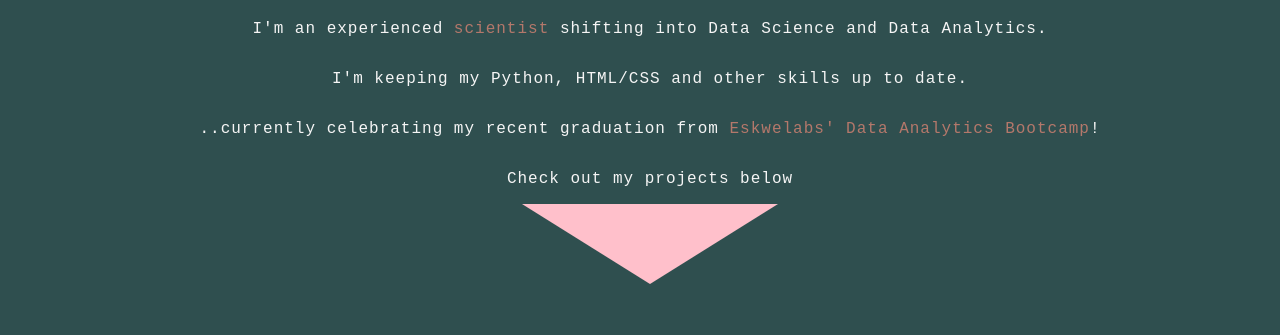
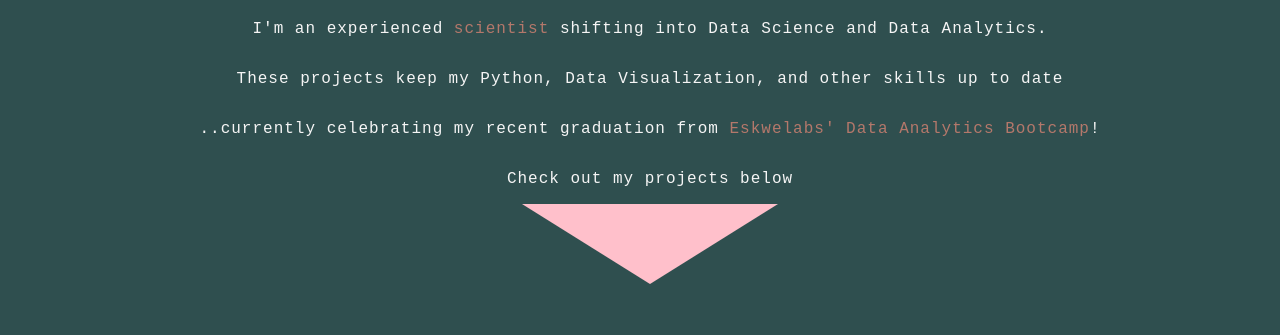
Before and after one commit to jessislearning/personal-porfolio, a plain HTML site: page index.html in a window 1280 px wide. Shown: the part 465-800 px from the top of the page. Drawn offline with Linux system fonts and the light colour scheme.

Commit message:
Update index.html

```diff
--- a/index.html
+++ b/index.html
@@ -27,7 +27,7 @@
             <img class ="face" src="https://little-castle.com/wp-content/uploads/2024/07/PXL_20230305_024840168.MP_.jpg" width="200px">
             <h2>Tech Portfolio</h2>
             <p>I'm an experienced <a class="scientist" href="https://www.researchgate.net/profile/Jessica-Afalla">scientist</a> shifting into Data Science and Data Analytics.</p>
-            <p>I'm keeping my Python, HTML/CSS and other skills up to date.</p>
+            <p>These projects keep my Python, Data Visualization, and other skills up to date</p>
             <p>..currently celebrating my recent graduation from <a class="scientist" href="https://little-castle.com/wp-content/uploads/2024/10/Afalla_Eskwelabs_Certification.png" target="_blank">Eskwelabs' Data Analytics Bootcamp</a>!</p>
             <p>Check out my projects below</p>
             <div class="triangle"></div>
```
